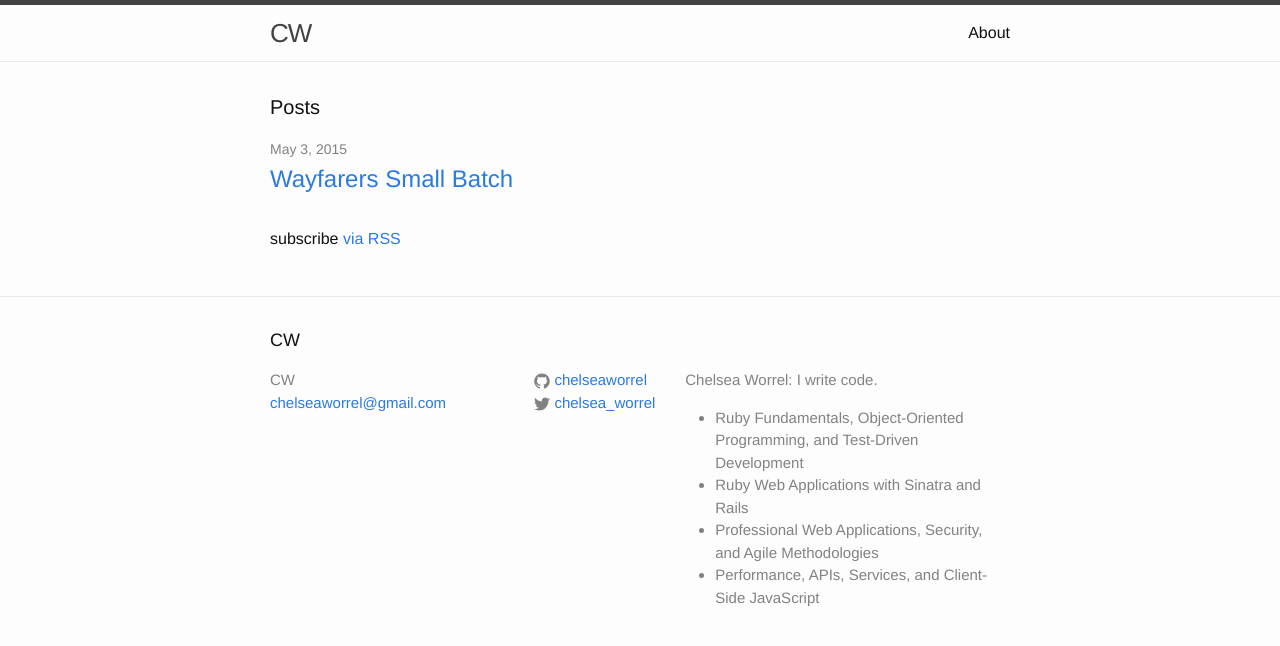
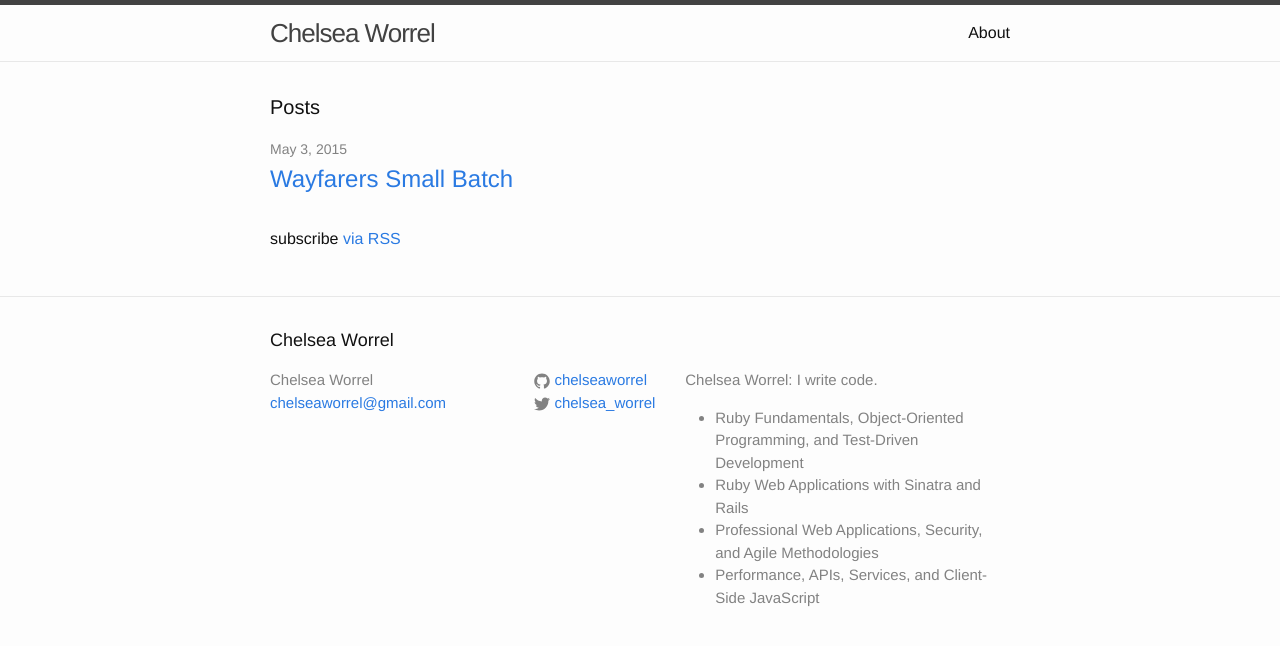
Before and after one commit to chelseaworrel/chelseaworrel.github.io, a Jekyll site: the page built from index.html, in a window 1280 px wide. Shown: the top 646 px of the page. Built offline with Jekyll 4.4.1, drawn with Linux system fonts in a browser that asks for light colours.

Commit message:
updated header

```diff
--- a/_config.yml
+++ b/_config.yml
@@ -1,5 +1,5 @@
 # Site settings
-title: CW
+title: Chelsea Worrel
 email: chelseaworrel@gmail.com
 description: > # this means to ignore newlines until "baseurl:"
   Chelsea Worrel: I write code.
```
Also changed, not shown: _posts/images.jpeg (deleted).
